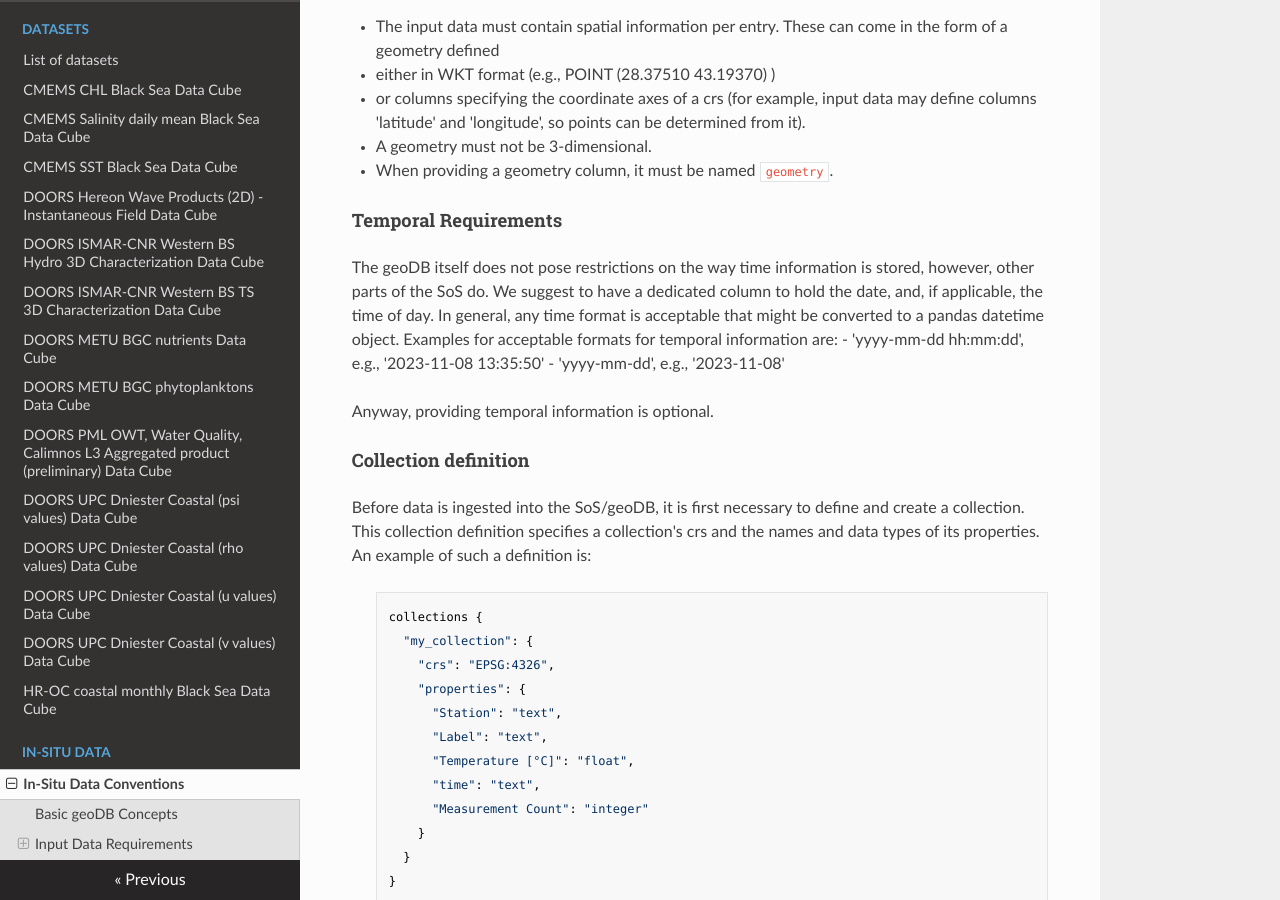
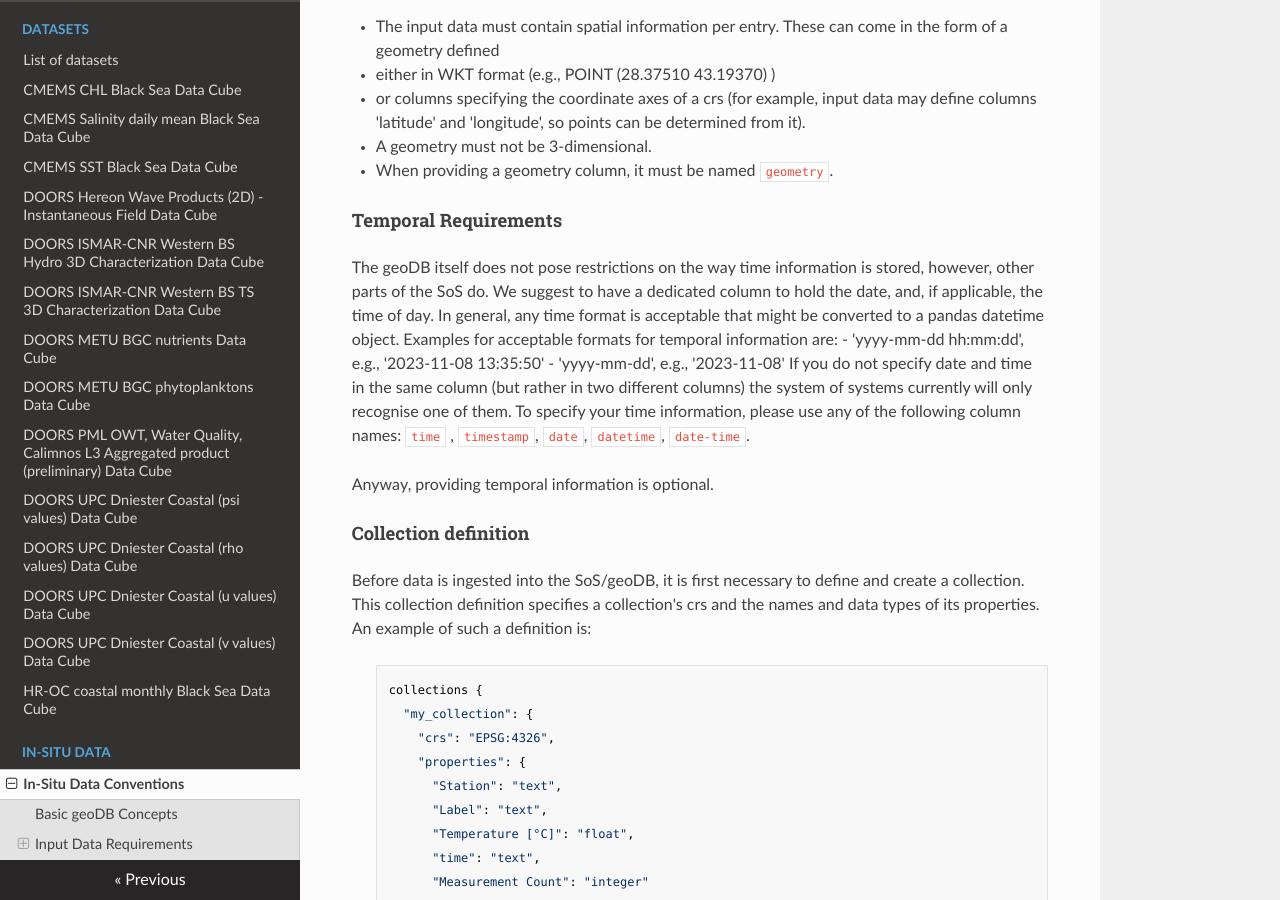
Before and after one commit to bcdev/doors-recipes, an MkDocs documentation site: the page built from docs/insitu/in-situ_data_conventions.md, in a window 1280 px wide and 900 px high, scrolled down 1130 px. Built offline with MkDocs 1.6.1, drawn with Linux system fonts in a browser that asks for light colours; nearby versions of some CDN libraries.

Commit message:
updated in situ data conventions

```diff
--- a/docs/insitu/in-situ_data_conventions.md
+++ b/docs/insitu/in-situ_data_conventions.md
@@ -72,6 +72,11 @@ datetime object.
 Examples for acceptable formats for temporal information are:
 - 'yyyy-mm-dd hh:mm:dd', e.g., '2023-11-08 13:35:50'
 - 'yyyy-mm-dd', e.g., '2023-11-08'
+If you do not specify date and time in the same column (but rather in two
+different columns) the system of systems currently will only recognise one
+of them.
+To specify your time information, please use any of the following column
+names: ``time`` , ``timestamp``, ``date``, ``datetime``, ``date-time``.
 
 Anyway, providing temporal information is optional.
 
```
